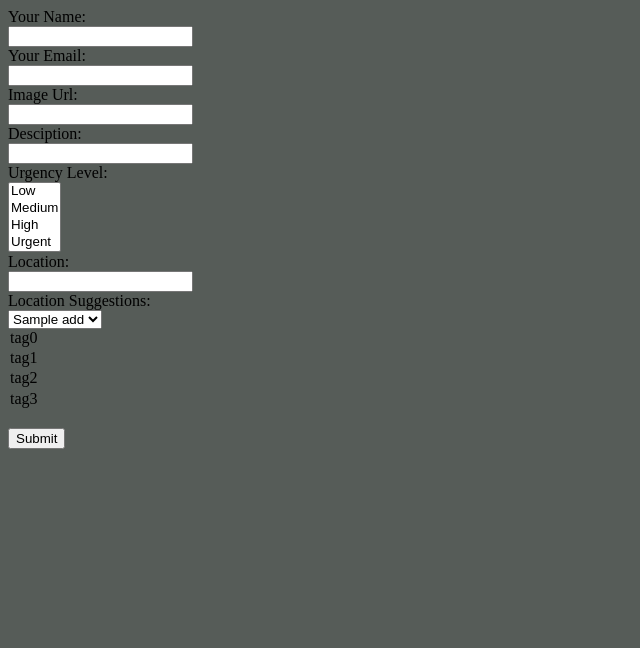
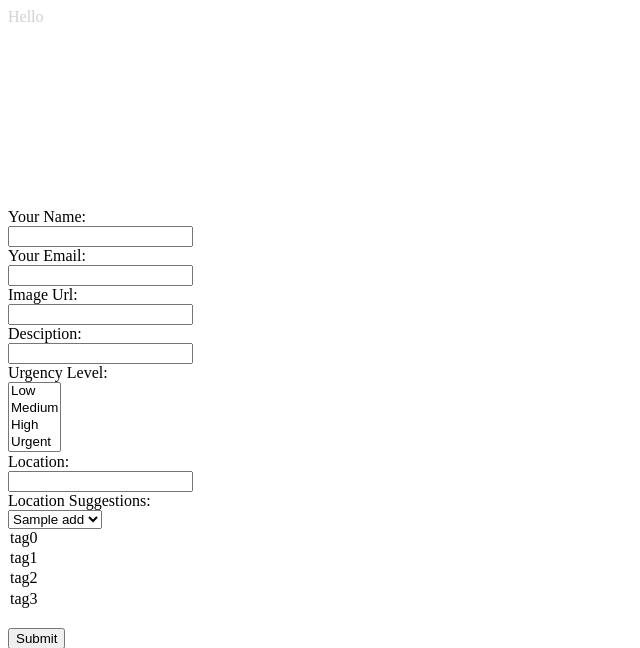
Before and after one commit to puentesca/CSSIProject, a Python web app: template templates/form-page.html in a window 1280 px wide. Shown: the top 648 px of the page, without its empty margins (0-640 px from the left). Run offline with Jinja, Linux system fonts and the light colour scheme; the template is opened without the code that fills it: most values are stand-ins (such as "Sample title", 1, 10 or a date in 2020); some libraries are stand-ins or nearby versions.

Commit message:
Progress on form page

```diff
--- a/main.py
+++ b/main.py
@@ -76,10 +76,13 @@ class FormPage(webapp2.RequestHandler):
         report_location = self.request.get("location suggestions")
         report_tags = self.request.get("tags")
         report_urgency = self.request.get("urgency-level")
+        #Creates a local record that is printable
         report_record = LocalSubmissionRecord(name = report_name, email = report_email, image_url = report_image_url, description = report_description, location = report_location, tags = report_tags, urgency = report_urgency)
+        #Converts the recrod to a database-readable version
         cloud_record = report_record.ConvertToCloudReadable()
         #print(cloud_record)
         print(cloud_record.put())
+        #Submits the record to the email
         emailer = SubmissionHandler()
         emailer.sendSubmission(report_record)
 
--- a/styles/form-page.css
+++ b/styles/form-page.css
@@ -0,0 +1,5 @@
+#header_bar{
+  min-height: 200px;
+  color: #d1d1d1;
+  display:block;
+}
--- a/templates/form-page.html
+++ b/templates/form-page.html
@@ -2,11 +2,15 @@
 <html>
   <head>
     <script src = "https://cdnjs.cloudflare.com/ajax/libs/jquery/2.1.4/jquery.js"></script>
-    <link rel="stylesheet" href="styles/main-page.css">
+    <link rel="stylesheet" href="styles/form-page.css">
     <script src="scripts/main-page.js"></script>
     <title></title>
   </head>
   <body>
+    <div id = "header_bar">
+      Hello
+    </div>
+
     <form method = "post">
       Your Name:<br>
       <input type = "textbox" name = "name"><br>
```
